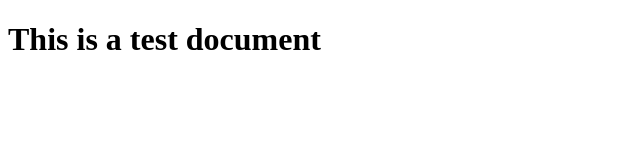
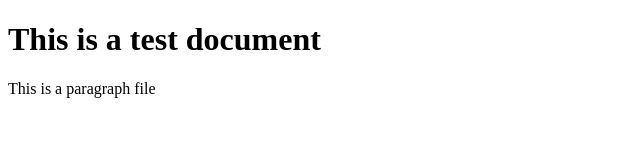
Before and after one commit to otuozeAhmed/test, a plain HTML site: page index.html in a window 1280 px wide. Shown: the whole page, without its empty margins (0-640 px from the left). Drawn offline with Linux system fonts and the light colour scheme.

Commit message:
add paragraph

```diff
--- a/index.html
+++ b/index.html
@@ -9,6 +9,7 @@
 <body>
     <div>
         <h1>This is a test document</h1>
+        <p>This is a paragraph file</p>
     </div>
 </body>
 </html>
```
